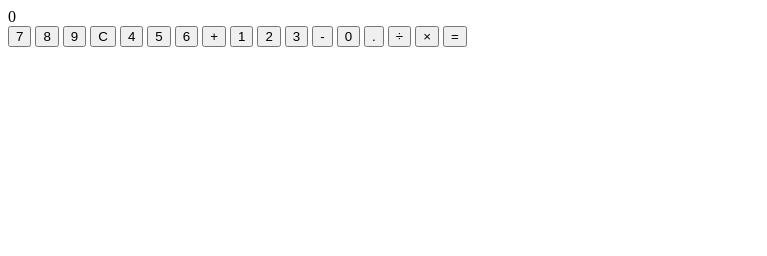
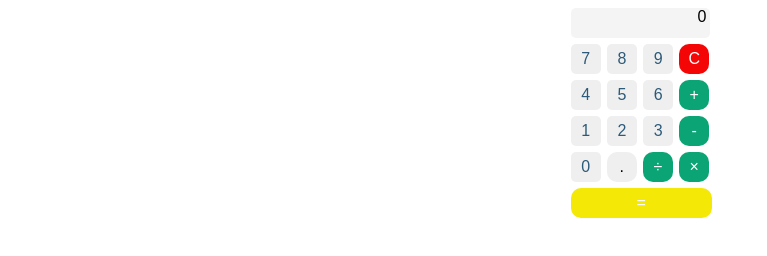
Before and after one commit to vcarter3/calculator, a plain HTML site: page html.html in a window 1280 px wide. Shown: the whole page, without its empty margins (0-767 px from the left). Drawn offline with Linux system fonts and the light colour scheme.

Commit message:
fix overflow display

```diff
--- a/styles.css
+++ b/styles.css
@@ -1,14 +1,72 @@
-.grid {
-    display: grid;
-    grid-template-columns: repeat(1, 1fr);
-    width: 20%;
-}
-.numbers {
-    display: grid;
-    grid-template-columns: repeat(3, 1fr);
+.calculator {
+    width: 145px;
+    display: block;
+    margin: auto;
 }
 
-.operators {
+.display{
+    background-color: rgb(244, 244, 244);
+    font-size: medium;
+    font-family:sans-serif;
+    height: 30px;
+    border-radius: 5px;
+    text-align: right;
+    padding: 0 3px;
+    margin: 3px;
+    overflow: auto;
+}
+
+/* Hide scrollbar for Chrome, Safari and Opera */
+.display::-webkit-scrollbar {
+    display: none;
+  }
+
+  /* Hide scrollbar for IE, Edge and Firefox */
+  .display {
+    -ms-overflow-style: none;  /* IE and Edge */
+    scrollbar-width: none;  /* Firefox */
+  }
+
+.buttons {
     display: grid;
-    grid-template-columns: repeat(2, 1fr);
+    grid-template-columns: repeat(4, 1fr);
+
 }
+
+button {
+    border: none;
+    border-radius: 5px;
+    margin: 3px;
+    height: 30px;
+    font-size: medium;
+    color: rgb(44, 90, 121);
+    font-family:sans-serif;
+}
+
+button:hover {
+    opacity: 0.8;
+    font-family:sans-serif;
+    cursor: pointer;
+}
+
+.operator{
+    background-color:rgb(11, 164, 116);
+    color: rgb(255, 255, 255);
+    border-radius: 10px;
+    aspect-ratio: 1;
+}
+
+[id = "="]{
+    width: 390%;
+    background-color:rgb(244, 232, 6);
+    color: rgb(255, 255, 255);
+}
+[id = "C"]{
+    background-color:rgb(244, 6, 6);
+    color: rgb(255, 255, 255);
+}
+
+[id = "."]{
+    background-color:revert;
+    color: revert;
+}
```
